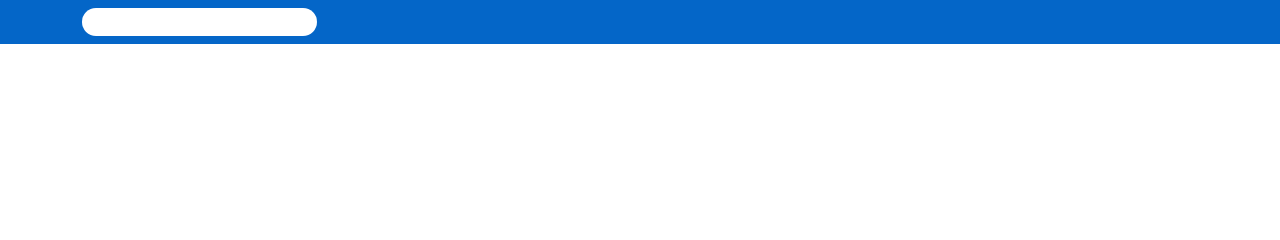
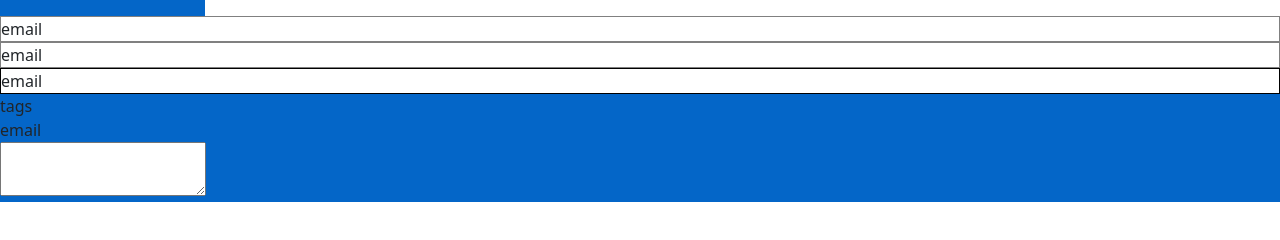
Before and after one commit to williamvelichko/bootstrap-williamvelichkocohort236-gmail.com-william, a plain HTML site: page Email-template.html in a window 1280 px wide. Drawn offline with nearby package versions, Linux system fonts and the light colour scheme.

Commit message:
save draft

```diff
--- a/Email-template.html
+++ b/Email-template.html
@@ -16,10 +16,7 @@
   </head>
   <body>
     <style>
-      .main-container {
-      }
-      .col-lg-5 {
-      }
+
       .navbar-toggler {
         color: black;
       }
@@ -29,28 +26,42 @@
         padding: 2px;
       }
       .navbar {
+        /* height: 10vh; */
         background-color: #0466c8;
       }
       .navbar-toggler {
         border: none;
       }
+form {
+    width: 80%;
+}
 
-      .navbar-toggler-icon {
-        color: white;
-      }
+/*inbox email styling*/
+.inbox-container {
+    /* height: 45vh; */
+    background-color: #FFFFFF
+}
+
+/* opened email styling*/
+
+.opened-email {
+    background-color: #0466c8;
+    /* height: 45vh; */
+}
+
     </style>
-    <div class="main-container container-fluid p-0" style="min-height: 400px">
-
+    <div class="main-container container-fluid p-0 h-100">
+<div class="row">
           <nav
-            class="navbar col-lg-2 navbar-expand-lg navbar-light w-100 "
+            class="navbar col-md-2 navbar-expand-lg navbar-light "
 
           >
             <div
-              class="container d-flex justify-content-between w-100"
+              class="container d-flex justify-content-between"
               style="background-color: transparent"
             >
               <!-- Search bar -->
-              <form class="d-flex w-80">
+              <form class="d-flex d-lg-none">
                 <input
                   class="search-bar w-100"
                   type="search"
@@ -59,7 +70,7 @@
               </form>
               <!-- Hamburger menu button -->
               <button
-                class="navbar-toggler w-20"
+                class="navbar-toggler"
                 type="button"
                 data-bs-toggle="collapse"
                 data-bs-target="#navbarNav"
@@ -67,12 +78,31 @@
                 aria-expanded="false"
                 aria-label="Toggle navigation"
               >
-                <span class="navbar-toggler-icon"></span>
+                <span class="navbar-toggler-icon bg-transparent" s></span>
               </button>
             </div>
           </nav>
+          <div class="inbox-container column-md-5 ds-flex ">
+            <div class="row-lg" style="border: 1px solid grey;">email</div>
+            <div class="row-lg"  style="border: 1px solid grey;">email</div>
+           <div class="row-lg"  style="border: 1px solid black;">email</div>
+          </div>
         </div>
 
+        <div class="opened-email ds-flex column-md-5 ">
+            <div class="tags">
+           tags
+            </div>
+       <div class="email-details">
+        email
+       </div>
+       <div class="send-email">
+       <div class="textarea-container ds-flex ">
+        <textarea></textarea>
+       </div>
+       </div>
+        </div>
+    </div>
     </div>
     <!-- Insert your content here -->
 
```
